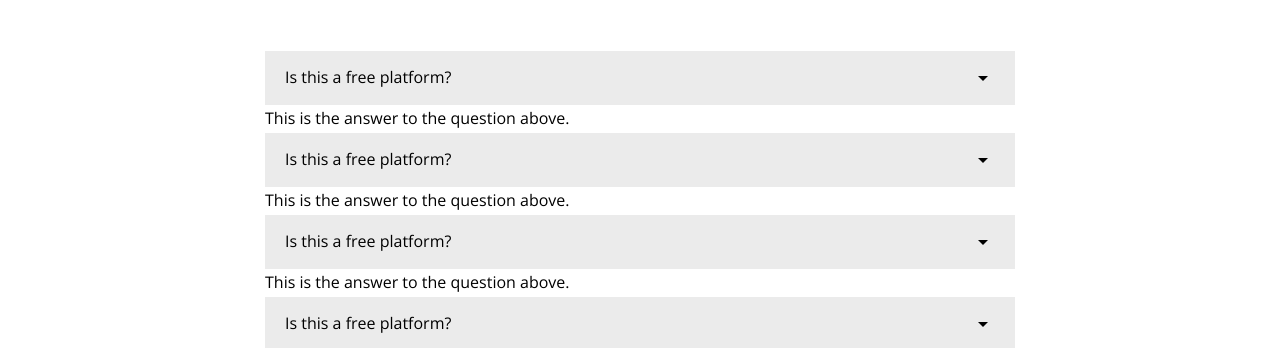
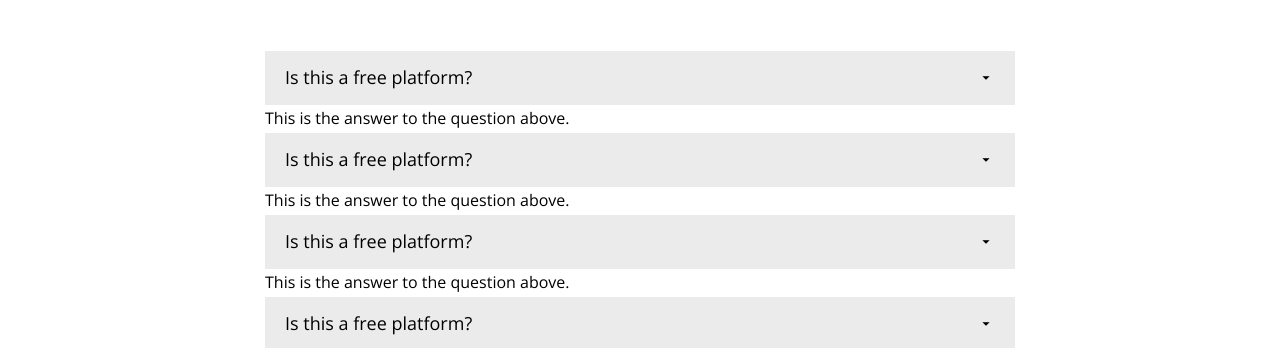
Before and after one commit to oh108899/acme-portfolio, a plain HTML site: page about.html in a window 1280 px wide. Shown: the part 475-823 px from the top of the page. Drawn offline with nearby package versions, Linux system fonts and the light colour scheme.

Commit message:
style:q&a css 작성

```diff
--- a/css/about.css
+++ b/css/about.css
@@ -21,4 +21,11 @@
   height: calc(var(--base-unit) * 2);
   padding: 0 20px;
   align-items: center;
+  font-size: 18px;
 }
+.qna_list h3 span{
+  font-size: 18px;
+}
+.answer{
+  font-size: var(--body);
+}
```
